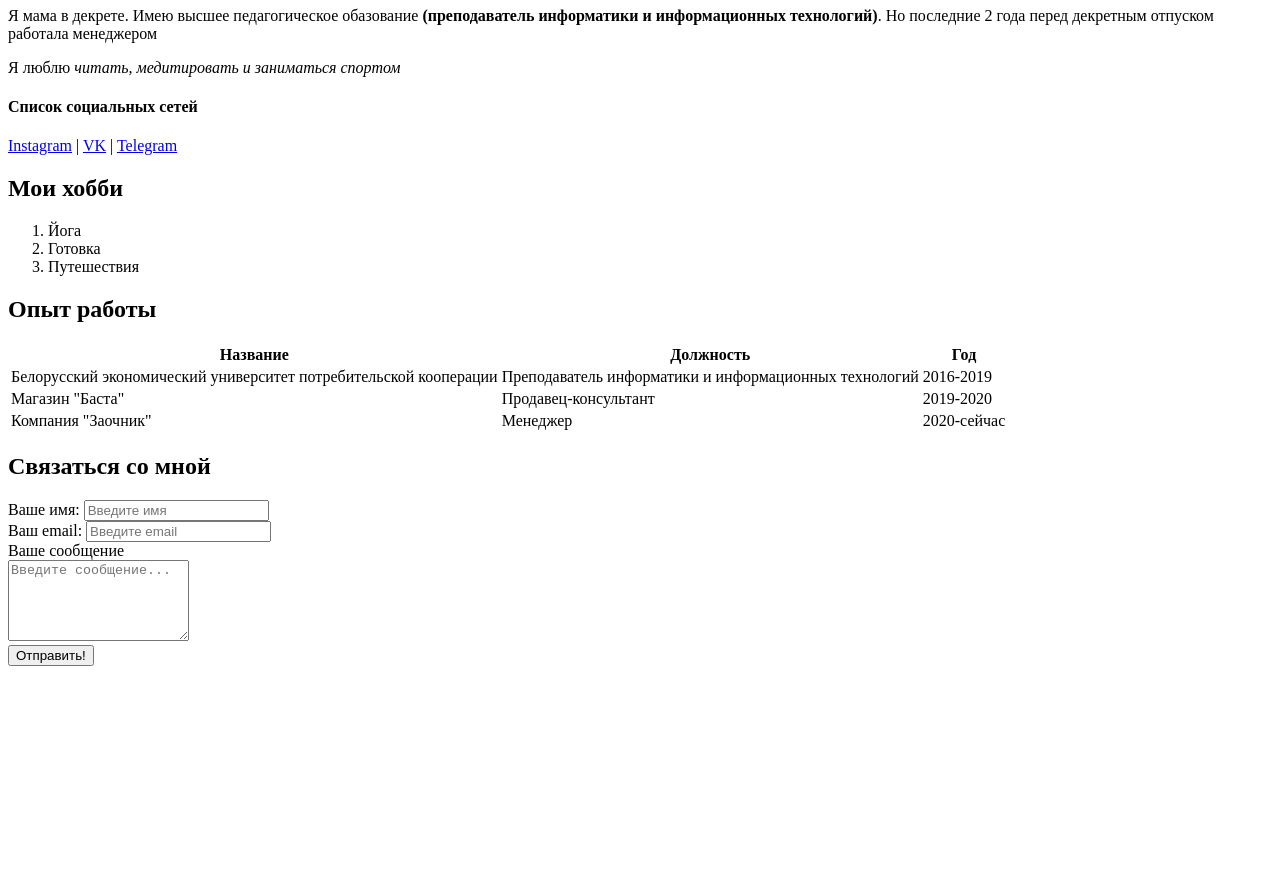
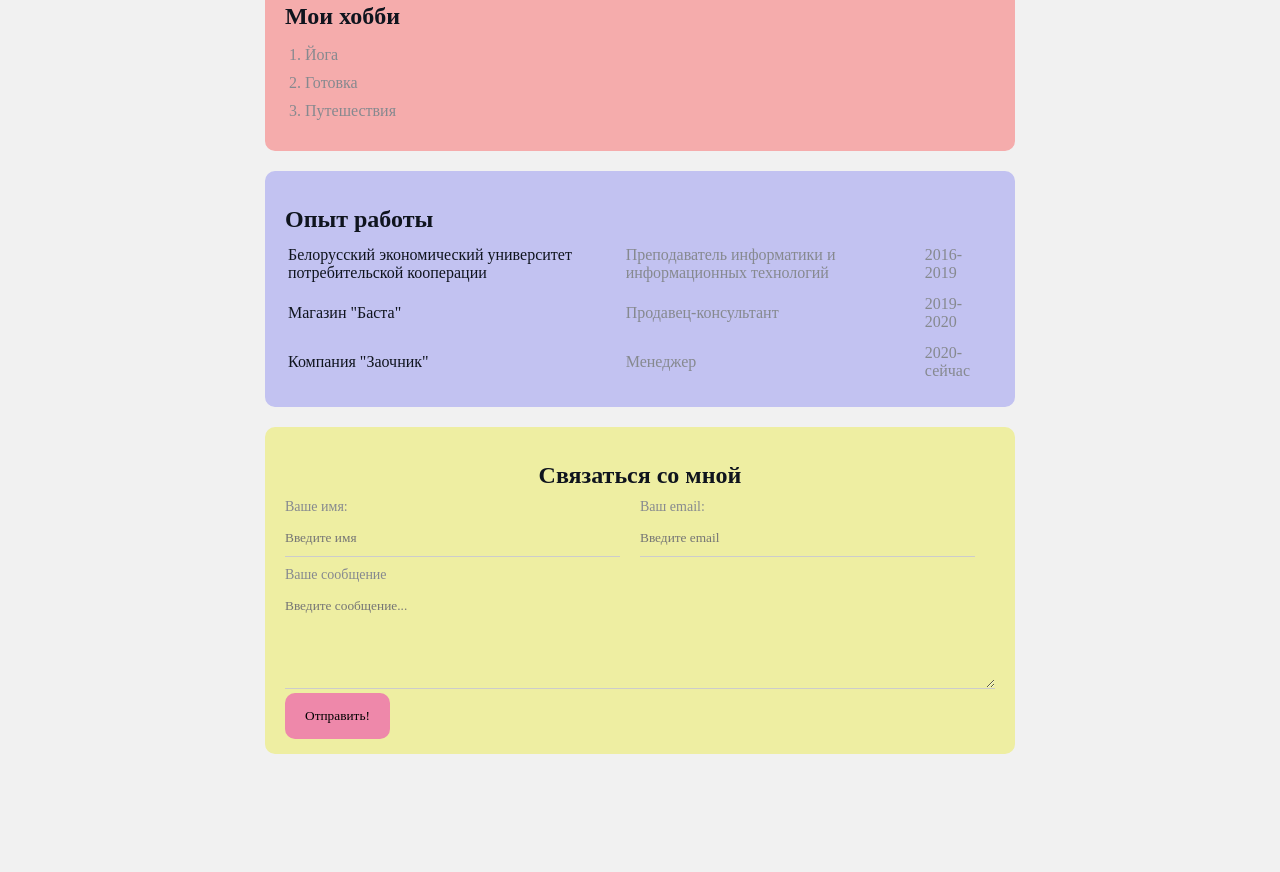
Before and after one commit to Diana-1994/resum, a plain HTML site: page index.html in a window 1280 px wide. Shown: the part 385-1257 px from the top of the page. Before the commit the page ends 1149 px from the top, so only its background shows below. Drawn offline with Linux system fonts and the light colour scheme.

Commit message:
add file

```diff
--- a/index.html
+++ b/index.html
@@ -6,9 +6,13 @@
     <meta name="keywords" content="alexandrovich, cv, resume">
     <meta name="description" content="Это сайт-резюме Дианы Александрович">
     <title>Alexandrovich resume</title>
+    <link rel="stylesheet" href="styls.css">
 </head>
 <body>
-    <img src="avatar.jpg" alt="Диана Александрович" width="200">
+    <div class="container">
+    <div class="info">
+    <img src="avatar.jpg" alt="Диана Александрович" class="avatar">
+    <div class="info-text">
     <h1> Диана Александрович </h1>
     <p>Я мама в декрете. Имею высшее педагогическое обазование <strong>(преподаватель
         информатики и информационных технологий)</strong>. Но последние 2 года
@@ -20,20 +24,27 @@
     <a href="https://vk.com/dianochka_1994" target="_blank" >VK</a>
     |
     <a href="https://xn--80affa3aj0al.xn--80asehdb/" target="_blank" >Telegram</a>
-    <h2>Мои хобби</h2>
-    <ol>
+</div>
+</div>
+
+   <div class="card bg-red">
+<h2>Мои хобби</h2>
+    <ol class="list">
         <li>Йога</li>
         <li>Готовка</li>
         <li>Путешествия</li>
     </ol>
+</div>
+
+ <div class="card bg-blue">
     <h2>Опыт работы</h2>
-    <table>
+    <table class="table">
         <thead>
-            <tr>
+            <!--<tr>
                 <th>Название</th>
                 <th>Должность</th>
                 <th>Год</th>
-            </tr>
+            </tr>-->
         </thead>
         <tbody>
             <tr>
@@ -53,27 +64,37 @@
         </tr>
         </tbody>
     </table>
-    <h2>Связаться со мной</h2>
-    <form action="/">
-    <div>
+</div>
+
+<div class="card bg-yellow">
+
+        <form action="/" class="form">
+        <h2>Связаться со мной</h2>
+
+        <div class="form-raw">
+        <div class="form-group">
         <label for="name">Ваше имя:</label>
         <input type="text" id="name" placeholder="Введите имя">
     </div>
-    <div>
+    <div class="form-group">
         <label for="email">Ваш email:</label>
         <input type="email" id="email" placeholder="Введите email">
     </div>
-    <div>
+</div>
+
+    <div class="form-group">
         <label for="message">Ваше сообщение</label>
-        <br>
         <textarea  id="message" cols="20" rows="5" placeholder="Введите сообщение..."></textarea>
     </div>
-    <input type="submit" value="Отправить!">
+    <input class="btn" type="submit" value="Отправить!">
 </form>
+</div>
+</div>
 <br>
 <br>
 <br>
 <br>
 <br>
+</div>
 </body>
 </html>
--- /dev/null
+++ b/styls.css
@@ -0,0 +1,172 @@
+@import url('https://fonts.googleapis.com/css2?family=Roboto&display=swap');
+
+body {
+    font-family: 'Robota' sans-serif;
+    font-size: 16px;
+    font-weight: normal;
+    background: #f1f1f1;
+    color: #0f141e;
+}
+
+a {
+    color: #000;
+    text-decoration: none;
+}
+
+a:hover {
+    text-decoration: underline;
+}
+
+a:active {
+    color: blue;
+}
+
+a:visited {
+    color: gray;
+}
+
+.btn {
+    background: rgb(238, 136, 170);
+    padding: 15px 20px;
+    color: #000;
+    border: none;
+    font-family: inherit;
+    cursor: pointer;
+    border-radius: 10px;
+}
+
+.btn hover {
+opacity: 0.9;
+}
+
+.container {
+    max-width: 750px;
+    margin: auto;
+    padding-top: 25px;
+}
+
+.avatar {
+    width: 200px;
+    border-radius: 20px;
+    box-shadow: 4px 4px 14px rgba(0, 0, 0, .30);
+}
+
+.info {
+    margin-bottom: 20px;
+    display: flex;
+}
+
+.info-text {
+    margin-left: 40px;
+}
+
+.info-text p {
+    font-style: italic;
+    font-weight: bold;
+    color: #86898f;
+    margin: 0;
+}
+
+.info-text h4 {
+    margin-bottom: 15px;
+}
+
+@media (max-width: 650px) {
+.info {
+    display: block;
+    text-align: center;
+}
+}
+
+.card {
+border-radius: 10px;
+padding: 15px 20px;
+margin-bottom: 20px;
+}
+
+.card h2 {
+    margin-bottom: 10px;
+}
+
+.bg-blue {
+    background: #c2c2f1;
+}
+
+.bg-red {
+    background: rgb(245, 172, 172);
+}
+
+.bg-yellow {
+    background: rgb(238, 238, 162);
+}
+
+.list {
+    padding: 0 20px;
+}
+
+.list li {
+    color: #86898f;
+    margin-bottom: 10px;
+}
+
+.table {
+    width: 100%;
+}
+
+.table td{
+    padding-bottom: 10px;
+}
+
+.table td:nth-child(2),
+.table td:nth-child(3) {
+    color: #86898f;
+}
+
+.form h2{
+    text-align: center ;
+}
+
+.form-raw {
+   margin-bottom: 10px;
+   display: flex;
+}
+
+.form-raw .form-group {
+    /*display: inline-block;*/
+    margin-right: 20px;
+    width: 50%;
+}
+
+.form-raw .form-group :last-child {
+    margin-right: 0;
+}
+
+@media (max-width: 650px) {
+    .form-raw {
+     display: block;
+}
+.form-raw .form-group {
+    margin-right: 0;
+    width: 100%;
+    margin-bottom: 10px;
+}
+}
+
+.form-group label{
+display: block;
+font-size: 14px;
+color: #86898f;
+}
+
+.form-group input,
+.form-group textarea {
+    width: 100%;
+    border: none;
+    box-sizing: border-box;
+    background: transparent;
+    border-bottom: 1px solid #ccc;
+    color: #000;
+    padding: 15px 0 10px;
+    outline: none;
+    font-family: inherit;
+}
```
